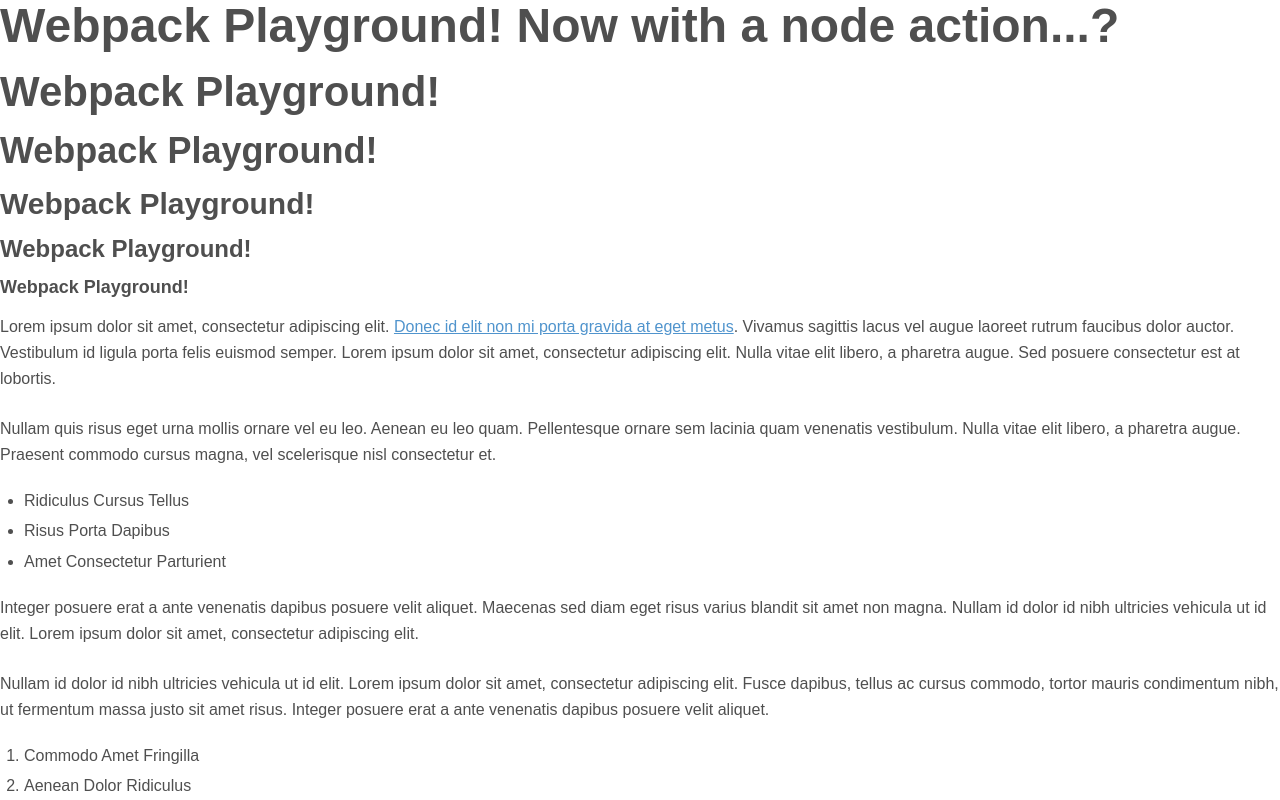
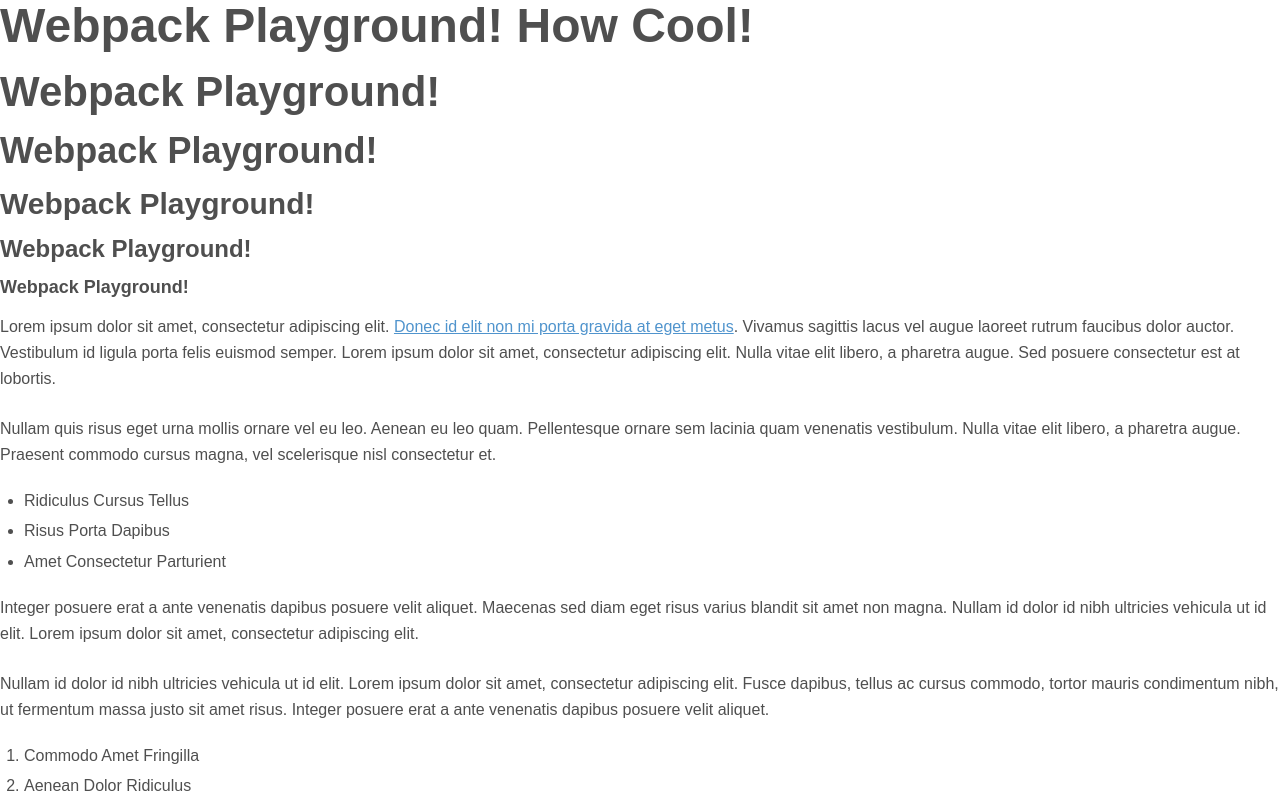
Before and after one commit to erichuffman/baseline-webpack-playground, a website built with webpack: page index.html in a window 1280 px wide. Shown: the top 800 px of the page. Built offline with nearby package versions, Linux system fonts and the light colour scheme.

Commit message:
h1 change to test deploy script

```diff
--- a/index.html
+++ b/index.html
@@ -6,7 +6,7 @@
     <title>baseline-webpack-playground</title>
 </head>
 <body>
-  <h1>Webpack Playground! Now with a node action...?</h1>
+  <h1>Webpack Playground! How Cool!</h1>
   <h2>Webpack Playground!</h2>
   <h3>Webpack Playground!</h3>
   <h4>Webpack Playground!</h4>
```
